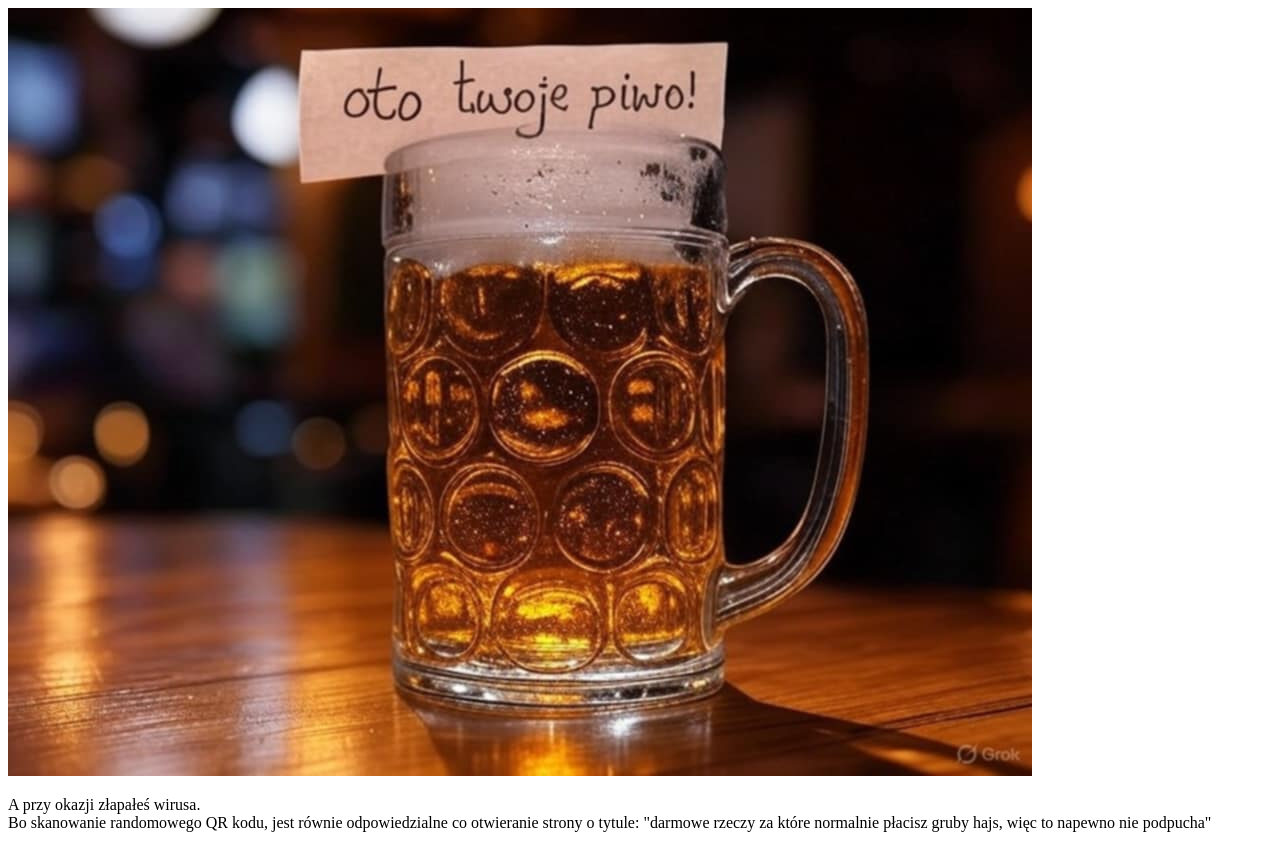
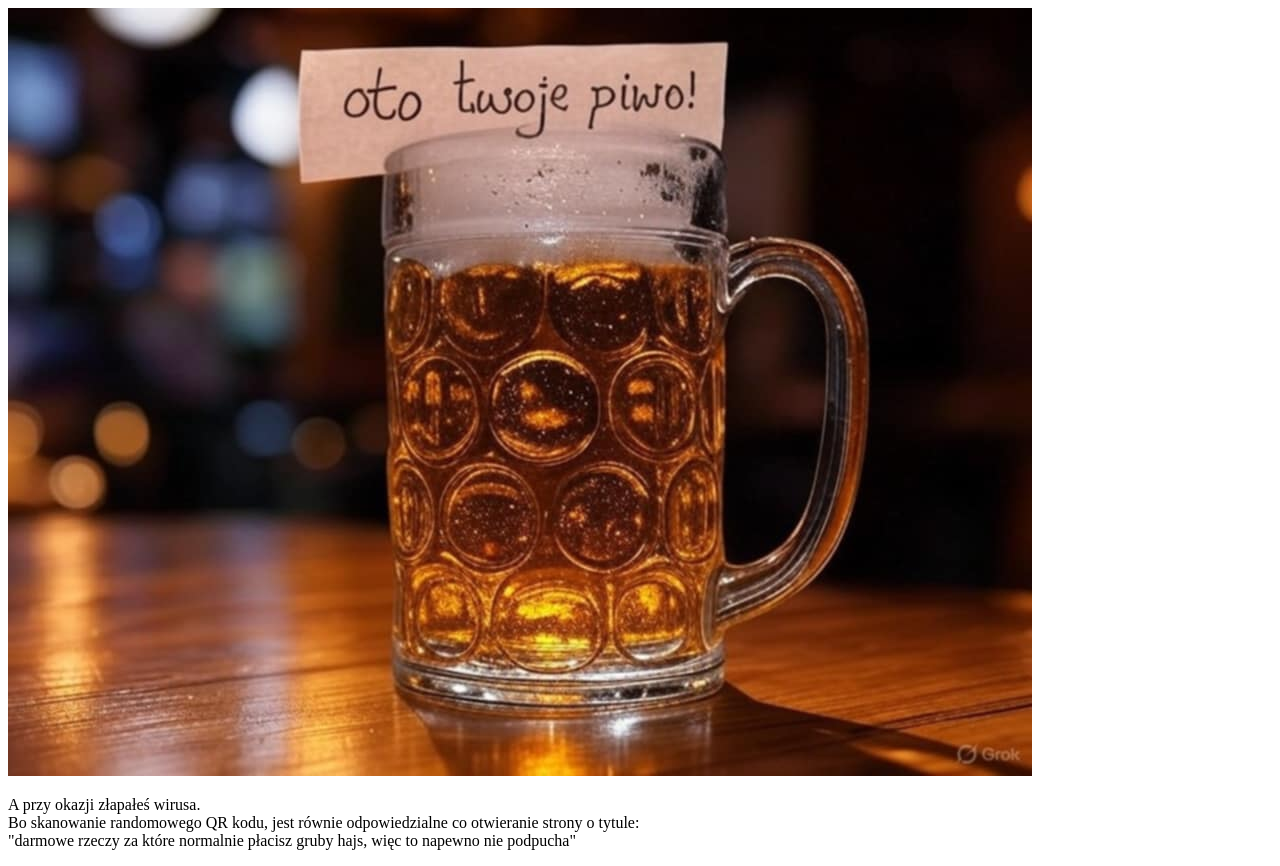
Before and after one commit to dotscom24/test_QR_site, a plain HTML site: page index.html in a window 1280 px wide. Drawn offline with Linux system fonts and the light colour scheme.

Commit message:
blebleble

```diff
--- a/index.html
+++ b/index.html
@@ -21,7 +21,7 @@
 
     <div>
     <p>A przy okazji złapałeś wirusa.<br>
-      Bo skanowanie randomowego QR kodu, jest równie odpowiedzialne co otwieranie strony o tytule:
+      Bo skanowanie randomowego QR kodu, jest równie odpowiedzialne co otwieranie strony o tytule:<br>
       "darmowe rzeczy za które normalnie płacisz gruby hajs, więc to napewno nie podpucha"</p>
     </div>
   </body>
```
